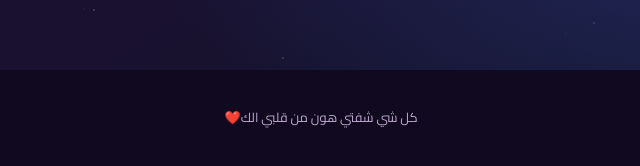
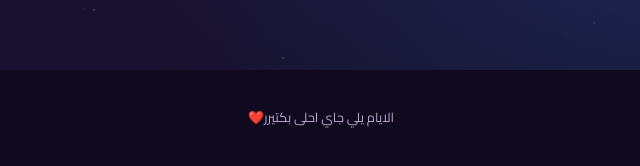
Before and after one commit to Mohammad4672/ruba, a plain HTML site: page index.html in a window 1280 px wide. Shown: the part 730-896 px from the top of the page, 319-959 px from the left. Drawn offline with Linux system fonts and the light colour scheme.

Commit message:
Update footer text in index.html

```diff
--- a/index.html
+++ b/index.html
@@ -397,7 +397,7 @@ footer {
 
 </main>
 
-<footer>كل شي شفتي هون من قلبي الك❤️
+<footer>الايام يلي جاي احلى بكتيرر❤️
 </footer>
 
 <audio id="song" src="music.mp3" preload="none"></audio>
```
